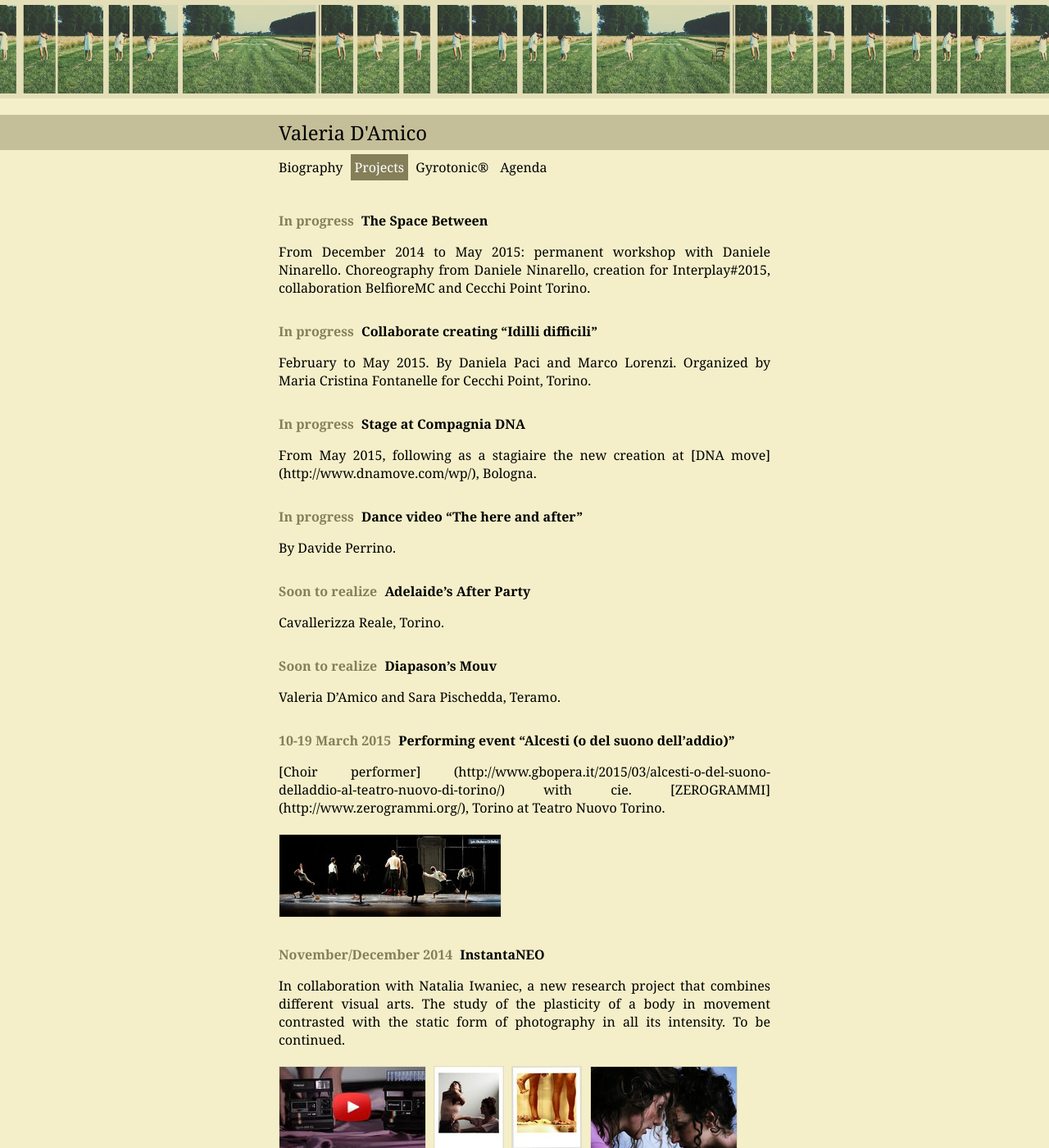
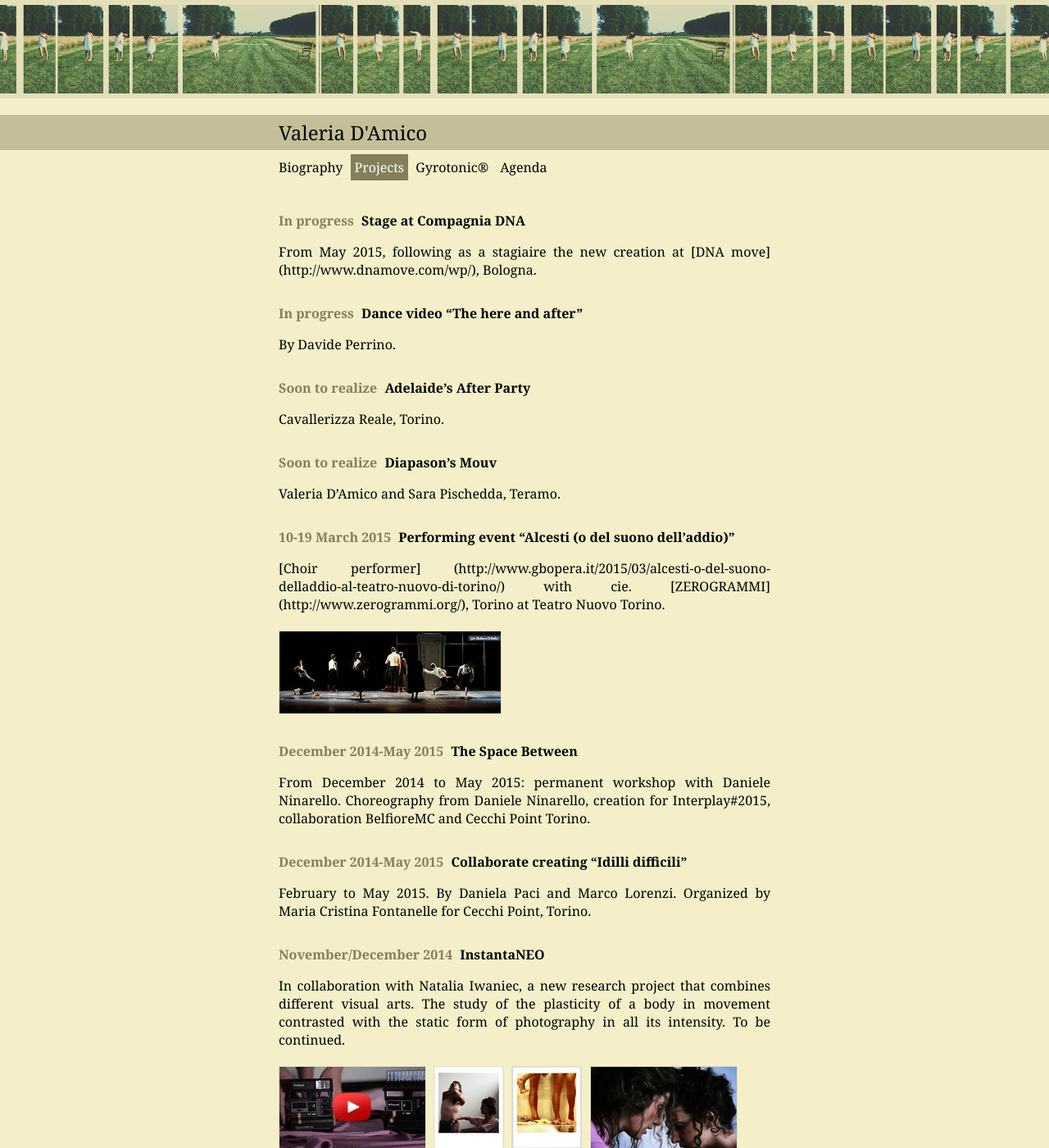
Before and after one commit to valedami/valedami.github.io, a Jekyll site: the page built from projects.md, in a window 1280 px wide and 1400 px high. Shown: the whole window at 82% size. Built offline with Jekyll 4.4.1, drawn with Linux system fonts in a browser that asks for light colours; Markdown is read by kramdown in place of the engine named in the settings; some of the changed text lies outside the part shown.

Commit message:
add project dates

```diff
--- a/projects.md
+++ b/projects.md
@@ -2,17 +2,6 @@
 layout: default
 title: Projects
 ---
-
-## _In progress_ The Space Between
-
-From December 2014 to May 2015: permanent workshop with Daniele Ninarello.
-Choreography from Daniele Ninarello, creation for Interplay#2015, collaboration
-BelfioreMC and Cecchi Point Torino.
-
-## _In progress_ Collaborate creating "Idilli difficili"
-
-February to May 2015. By Daniela Paci and Marco Lorenzi. Organized by Maria
-Cristina Fontanelle for Cecchi Point, Torino.
 
 ## _In progress_ Stage at Compagnia DNA
 
@@ -38,6 +27,17 @@ Valeria D'Amico and Sara Pischedda, Teramo.
 <div class="imgbar">
 <a href="/images/alcesti1.jpg"><img src="/thumbs/alcesti1.jpg"></a>
 </div>
+
+## _December 2014-May 2015_ The Space Between
+
+From December 2014 to May 2015: permanent workshop with Daniele Ninarello.
+Choreography from Daniele Ninarello, creation for Interplay#2015, collaboration
+BelfioreMC and Cecchi Point Torino.
+
+## _December 2014-May 2015_ Collaborate creating "Idilli difficili"
+
+February to May 2015. By Daniela Paci and Marco Lorenzi. Organized by Maria
+Cristina Fontanelle for Cecchi Point, Torino.
 
 ## _November/December 2014_ InstantaNEO
 
@@ -67,7 +67,7 @@ complete team of which died in 1949 in a [plane crash]
 <a href="/images/manichecapitano2.jpg"><img src="/thumbs/manichecapitano2.jpg"></a>
 </div>
 
-## _In progress_ Digitale Purpurea
+## _November/December 2015_ Digitale Purpurea
 
 Creation by Daniele Albanese, Compagnia STALKer in collaboration with Cecchi
 Point.
```
